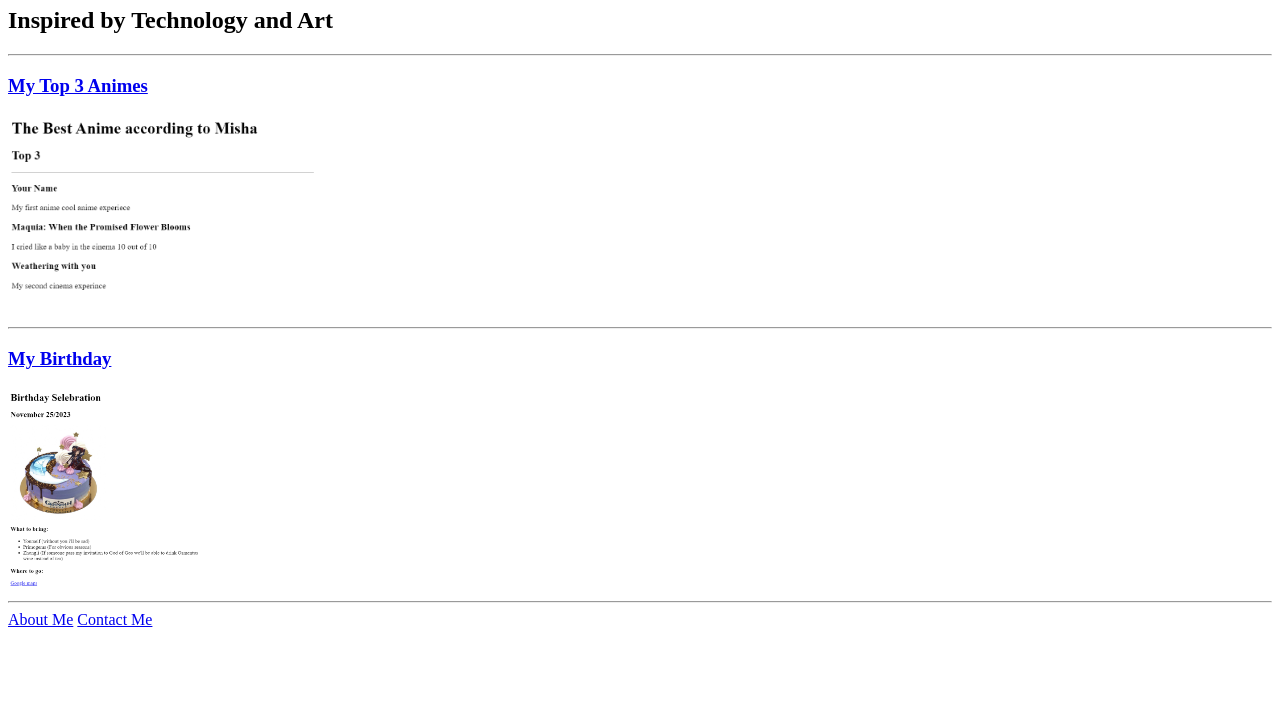
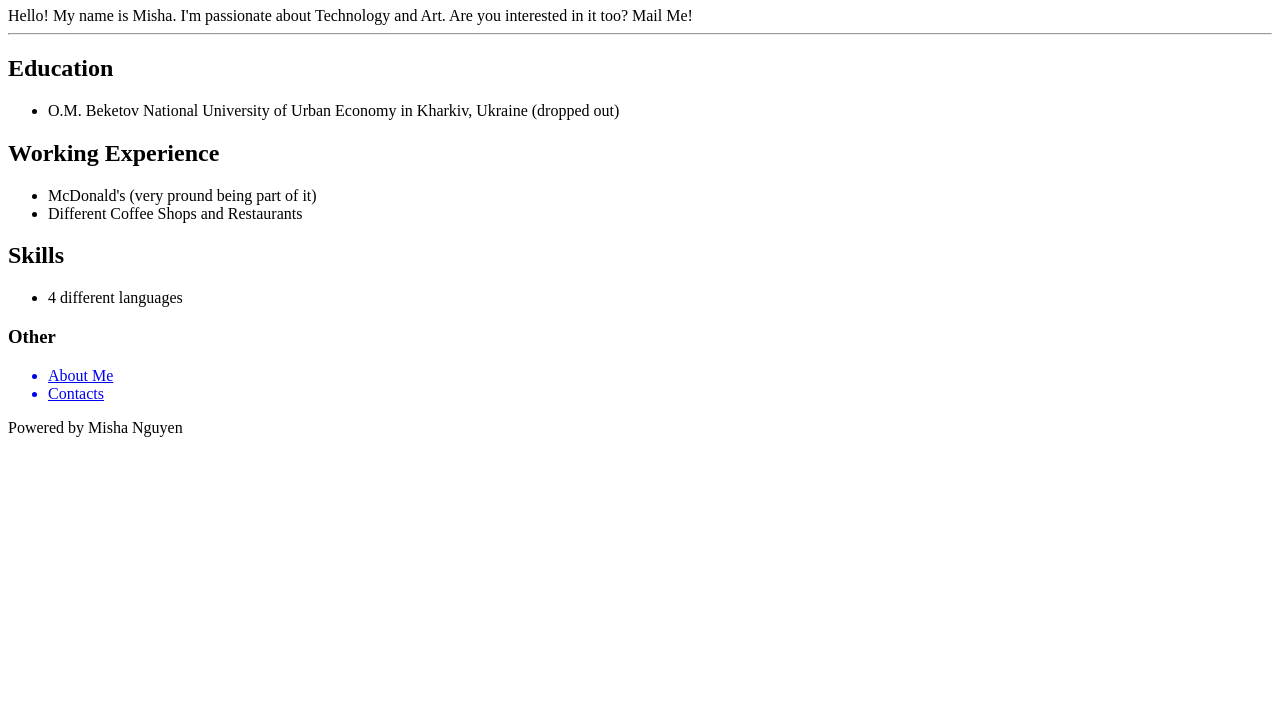
Before and after one commit to Keqingfan1/html-portfolio, a plain HTML site: page index.html in a window 1280 px wide. Shown: the part 73-800 px from the top of the page. Drawn offline with Linux system fonts and the light colour scheme.

Commit message:
Add files via upload

```diff
--- a/index.html
+++ b/index.html
@@ -1,37 +1,34 @@
-<!-- TODO 1: Create the HTML Boilerplate -->
-
-<!-- TODO 2: Add Your previous projects' HTML into the public folder -->
-
-<!-- TODO 3: Take screenshots of your project previews and add the images to the images folder -->
-
-<!-- TODO 4: Add titles/subtitles etc. -->
-
-<!-- TODO 5: Add a link to the project pages -->
-
-<!-- TODO 6: Add images to show the project previews
-HINT for TODO 6: You can use the height attribute set to 200 to make the image smaller:
-https://developer.mozilla.org/en-US/docs/Web/HTML/Element/img#attr-height -->
-
-<!-- TODO 7: Add the Contact Me and About Me page links -->
-
 <!DOCTYPE html>
 <html lang="en">
 <head>
     <meta charset="UTF-8">
     <meta name="viewport" content="width=device-width, initial-scale=1.0">
-    <title>My HTML portfolio</title>
+    <title>My Resume</title>
 </head>
 <body>
-    <h1>Misha's portfolio</h1>
-    <h2>Inspired by Technology and Art</h2>
+    <h1>Intro</h1>
+    Hello! My name is Misha. I'm passionate about Technology and Art. Are you interested in it too? Mail Me!
     <hr />
-    <a href="./public/movie-ranking.html"><h3>My Top 3 Animes</h3></a>
-    <img src="./assets/images/Anime.png" height="200" alt="Top 3 Anime List"/>
-    <hr />
-    <a href="./public/birthday-invite.html"><h3>My Birthday</h3></a>
-    <img src="./assets/images/Birthday.png" alt="cake-genshin-impact" height="200">
-    <hr/>
-    <a href="./public/about.html">About Me</a>
-    <a href="./public/contact.html">Contact Me</a>
+    <h2>Education</h2>
+    <ul>
+        <li>O.M. Beketov National University of Urban Economy in Kharkiv, Ukraine (dropped out)</li>
+    </ul>
+    <h2>Working Experience</h2>
+    <ul>
+        <li>McDonald's (very pround being part of it)</li>
+        <li>Different Coffee Shops and Restaurants</li>
+    </ul>
+    <h2>Skills</h2>
+    <ul>
+        <li>4 different languages</li>
+    </ul>
+    <h3>Other</h3>
+    <ul>
+        <a href="./About.html"><li>About Me</li></a>
+        <a href="./Contacts.html"><li>Contacts</li></a>
+    </ul>
+    <footer>
+        Powered by Misha Nguyen
+    </footer>
 </body>
 </html>
```
Also changed, not shown: About.html (added, +5 -0 lines), Contacts.html (added, +1 -0 lines).
